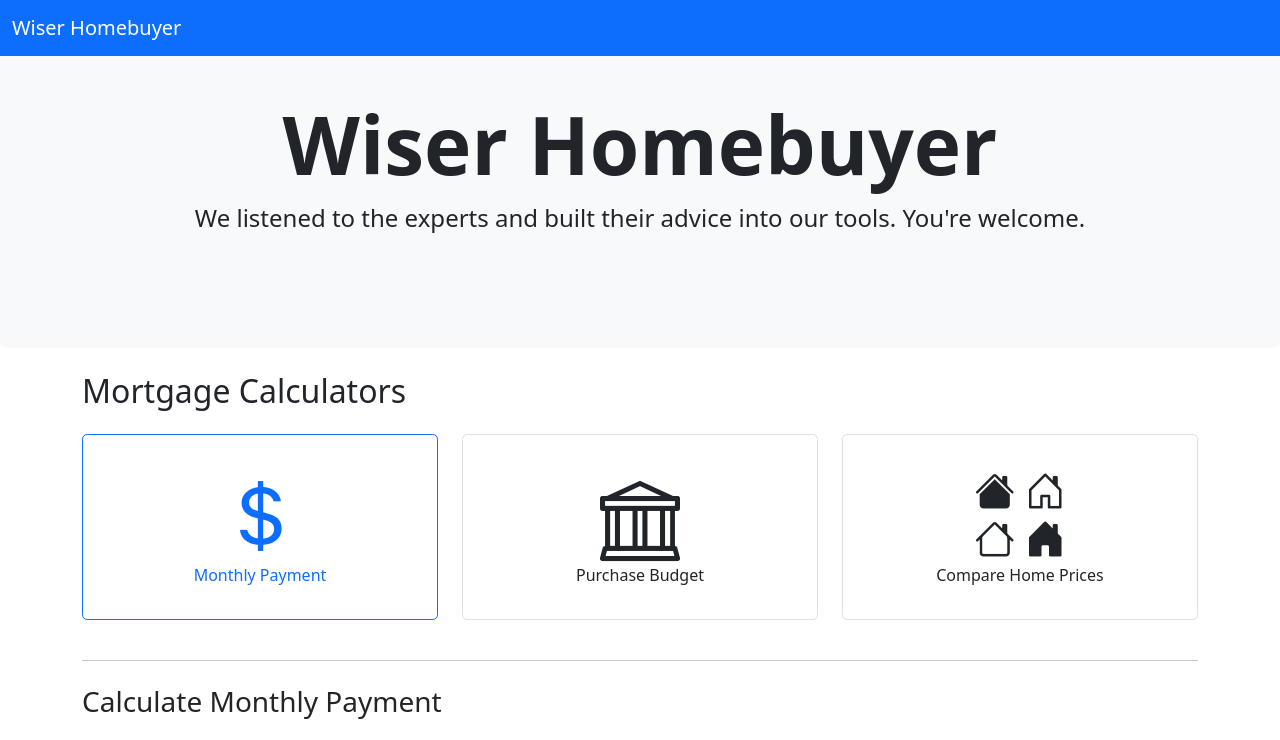
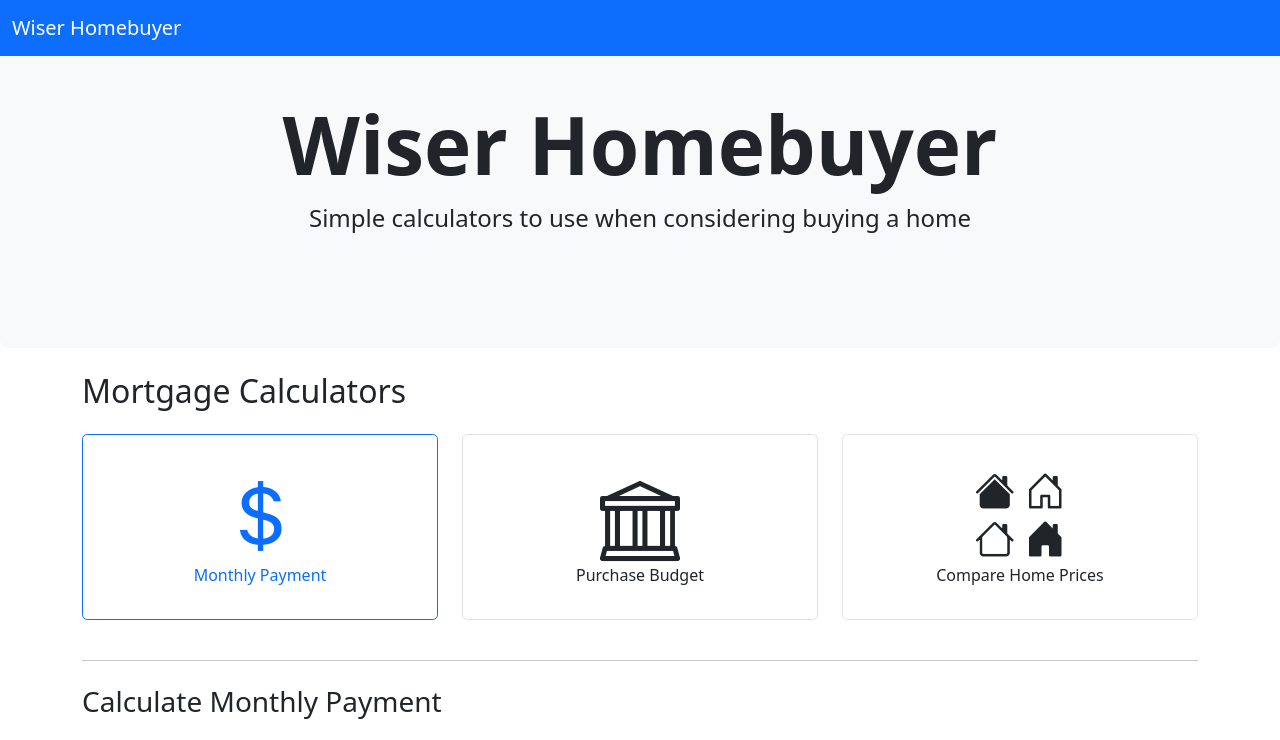
Before and after one commit to wiserhomebuyer/wiserhomebuyer.github.io, a plain HTML site: page index.html in a window 1280 px wide. Shown: the top 740 px of the page. Drawn offline with nearby package versions, Linux system fonts and the light colour scheme.

Commit message:
Updating subtext

```diff
--- a/index.html
+++ b/index.html
@@ -119,7 +119,7 @@
         <div class="container-fluid py-5 text-center">
             <h1 class="display-1 fw-bold">Wiser Homebuyer</h1>
             <p class="fs-4">
-                We listened to the experts and built their advice into our tools. You're welcome.
+                Simple calculators to use when considering buying a home
             </p>
         </div>
     </div>
```
